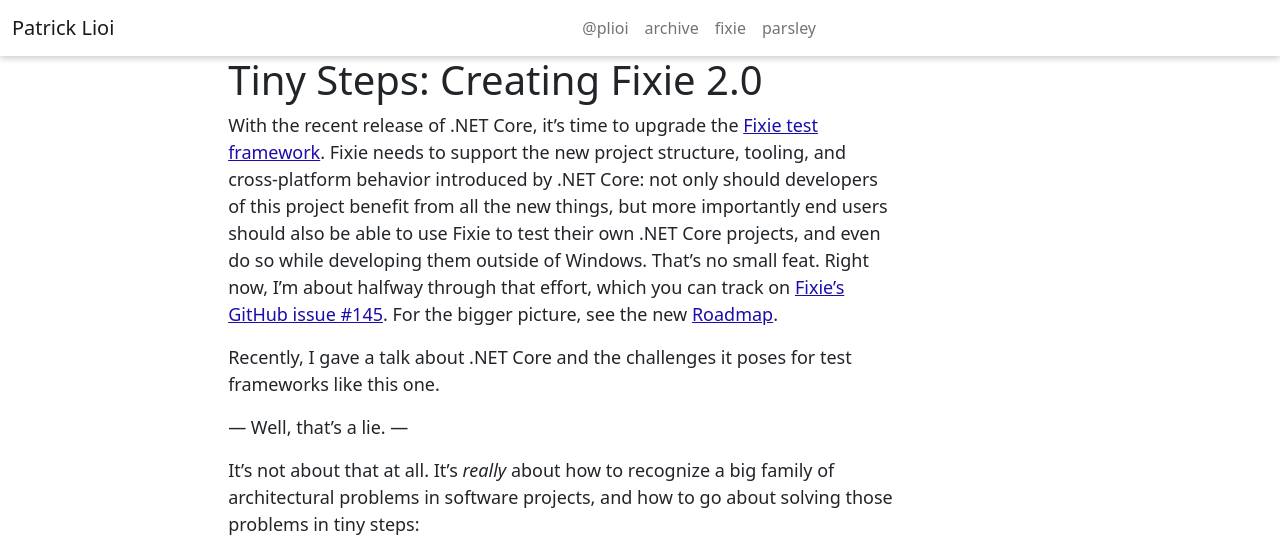
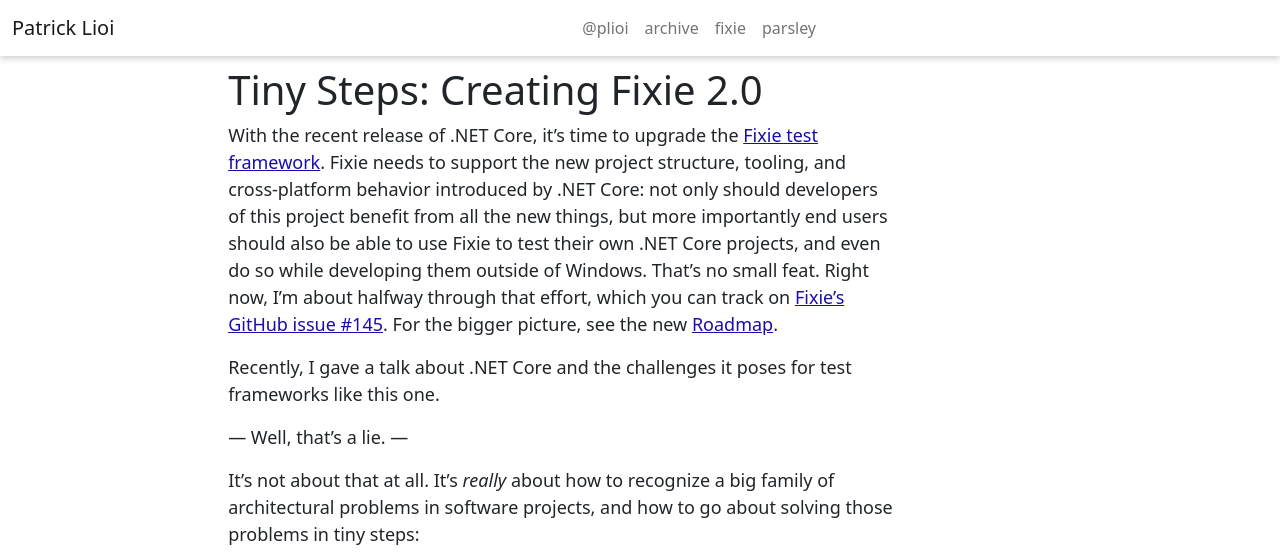
Before and after one commit to plioi/plioi.github.io, a Jekyll site: the page built from index.html, in a window 1280 px wide. Shown: the top 554 px of the page. Built offline with Jekyll 4.4.1, drawn with Linux system fonts in a browser that asks for light colours; grey boxes are pictures that could not be loaded.

Commit message:
Update styles.css

```diff
--- a/stylesheets/styles.css
+++ b/stylesheets/styles.css
@@ -5,10 +5,10 @@
 
 nav {
   box-shadow: 0px 3px 6px lightgray;
-  padding-bottom: 10px;
 }
 
 article {
+  padding-top: 10px;
   font-size: 18px;
   margin: auto;
   width: 80ch;
```
